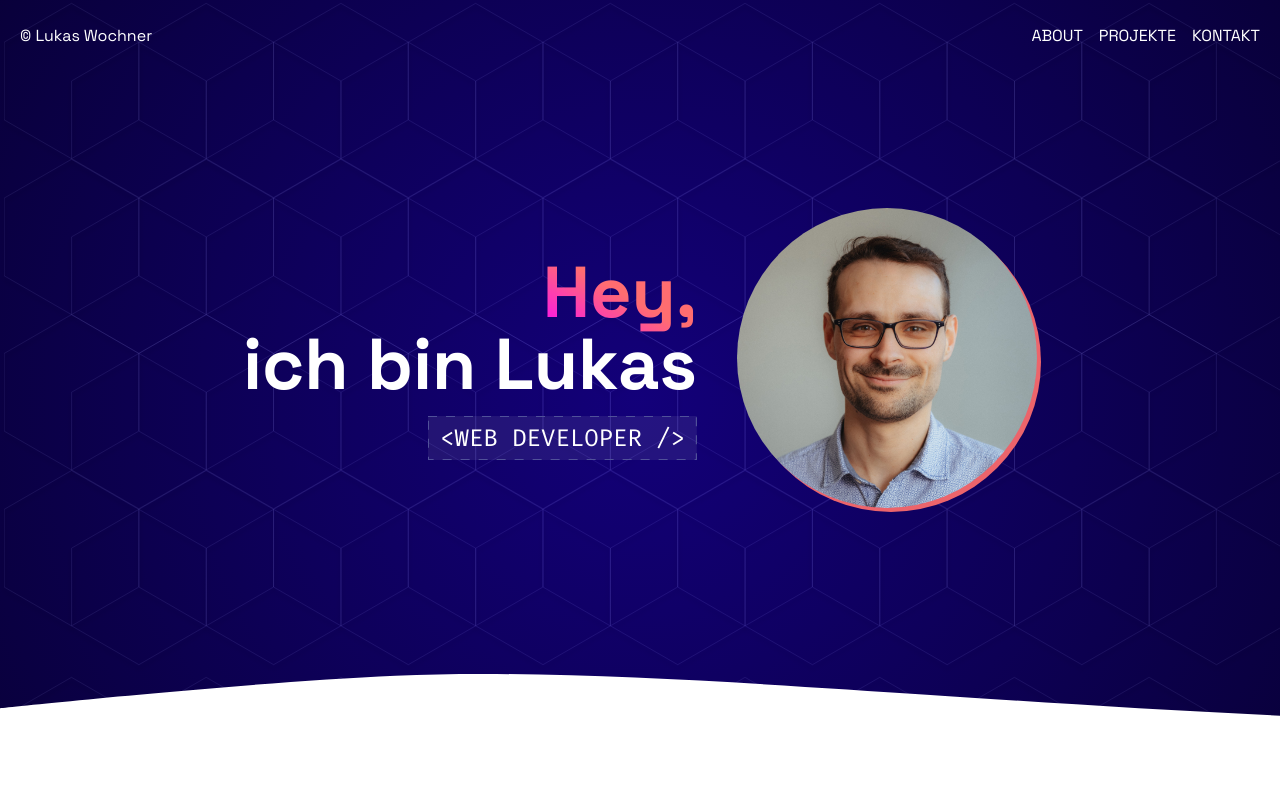
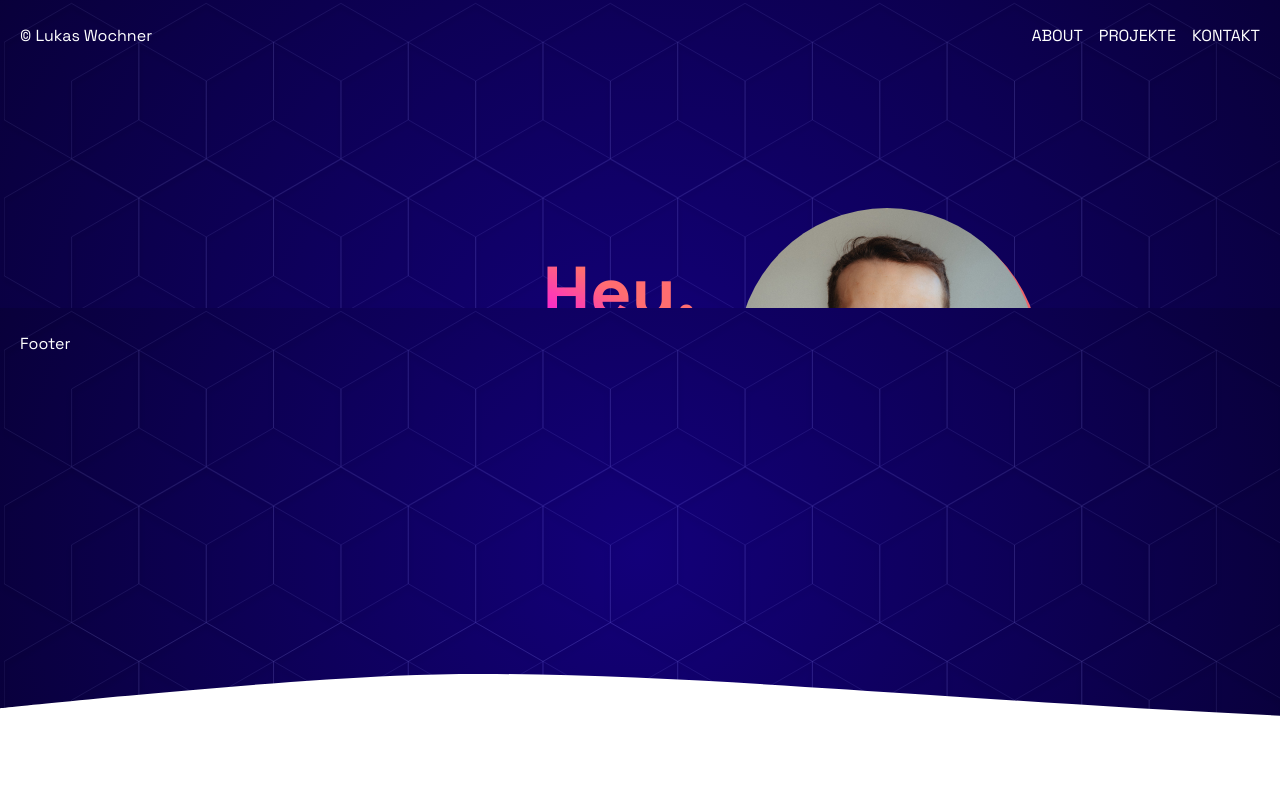
Before and after one commit to MrDigii/portfolio-web, a Next.js app: page / in a window 1280 px wide. Shown: the top 800 px of the page. Built offline with nearby package versions, Linux system fonts and the light colour scheme.

Commit message:
fix: adjusting z-index of footer in in view to overlay header

```diff
--- a/app/globals.css
+++ b/app/globals.css
@@ -128,7 +128,7 @@ body {
 
 @utility layout__main {
     position: relative;
-    z-index: 30;
+    z-index: 40;
     margin-top: var(--header-height);
     margin-bottom: var(--footer-height);
     width: 100%;
--- a/components/blocks/Layout.tsx
+++ b/components/blocks/Layout.tsx
@@ -10,6 +10,7 @@ import {
     useEffect,
     useImperativeHandle,
     useRef,
+    useState,
 } from 'react';
 
 const Layout: FC<{ children?: ReactNode }> = ({ children }) => {
@@ -94,6 +95,7 @@ const Footer = forwardRef<
     { className?: string; children?: ReactNode }
 >(({ className, children }, ref) => {
     const footerRef = useRef<HTMLElement>(null);
+    const [isInView, setIsInView] = useState(false);
     const { height } = useResize({
         ref: footerRef,
         axis: 'height',
@@ -138,8 +140,30 @@ const Footer = forwardRef<
         }
     }, [mouseX, mouseY]);
 
+    useEffect(() => {
+        const updateInViewCalc = () => {
+            if (!footerRef.current) return;
+
+            const footerRect = footerRef.current.getBoundingClientRect();
+            const maxScrollY =
+                document.documentElement.scrollHeight - window.innerHeight;
+
+            setIsInView(window.scrollY >= maxScrollY - footerRect.height);
+        };
+
+        updateInViewCalc();
+        document.addEventListener('scroll', updateInViewCalc);
+
+        return () => {
+            document.removeEventListener('scroll', updateInViewCalc);
+        };
+    });
+
     return (
-        <footer ref={footerRef} className={cn('layout__footer', className)}>
+        <footer
+            ref={footerRef}
+            className={cn('layout__footer', isInView && 'z-30', className)}
+        >
             <div className="layout__footer__bg" />
             <div className="mx-auto w-full max-w-7xl py-6 px-4 text-white md:px-5">
                 {children}
```
